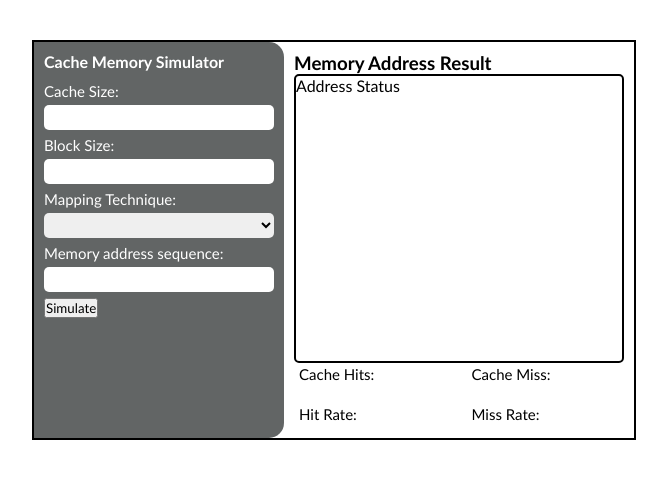
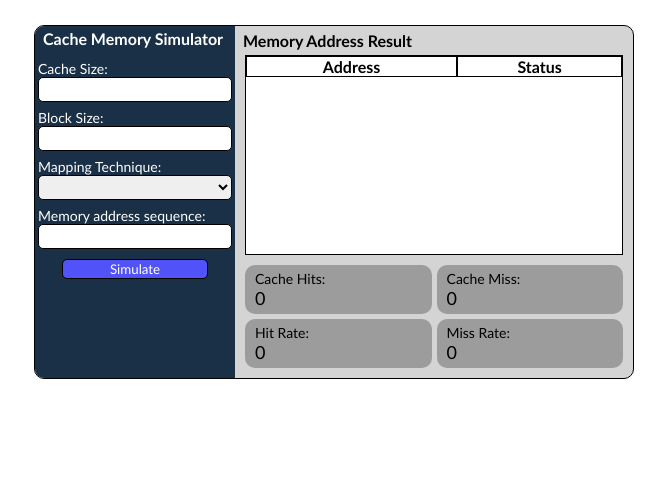
Before and after one commit to Wizz7235/Cache-Memory-Simulator, a plain HTML site: page index.html in a window 1280 px wide. Shown: the whole page, without its empty margins (306-973 px from the left). Drawn offline with Linux system fonts and the light colour scheme.

Commit message:
Final Revision

```diff
--- a/design.css
+++ /dev/null
@@ -1,97 +0,0 @@
-*{
-    font-family: 'Gill Sans', 'Gill Sans MT', Calibri, 'Trebuchet MS', sans-serif;
-    box-sizing: border-box;
-    margin: 0;
-    padding: 0;
-}
-body{
-    display: flex;
-    justify-content: center;
-    align-items: center;
-    min-height: 60vh;
-}
-#frame{
-    display: flex;
-    flex-direction: row;
-    border: solid 2px;
-    height: 50vh;
-}
-#inputField{
-    border: none;
-    border-radius: 0 15px 15px 0;
-    padding: 10px;
-    width: 250px;
-    background-color: rgb(98, 101, 101) ;
-    color: white;
-}
-#inputField h4{
-    margin-bottom: 10px;
-}
-#inputField label{
-    font-size: 15px;
-}
-#inputField input, select{
-    margin: 5px 0 5px 0;
-    width: 100%;
-    height: 25px;
-    border-radius: 5px;
-    padding: 5px;
-    border: none;
-}
-#output{
-
-    padding: 10px;
-    width: 350px;
-    height: 100%;
-    box-sizing: border-box;
-
-    display: flex;
-    flex-direction: column;
-
-    min-height: 0;
-}
-
-#tableContainer{
-    flex: 1;
-    height: 60%;
-    overflow-y: auto;
-    overflow-x: auto;
-    border: solid 2px;
-    border-radius: 5px;
-    width: 100%;
-    min-height: 0;
-}
-#memoryAddressResult{
-    width: 100%;
-    text-align: center;
-}
-table{
-    border: 2px solid;
-}
-thead{
-    width: 100%;
-    text-align: center;
-}
-td{
-    padding: 5px;
-}
-
-#result{
-    display: grid;
-    grid-template-columns: repeat(2, 1fr);
-    gap: 15px;
-    width: 100%;
-}
-#result div{
-    width: 100%;
-    box-sizing: border-box;
-    padding: 2px 5px 5px 5px;
-    font-size: 15px;
-
-    display: flex;
-    flex-direction: column;
-    align-items: flex-start;
-}
-#result p{
-    font-size: 20px;
-}
--- a/index.html
+++ b/index.html
@@ -3,7 +3,7 @@
 <head>
     <meta charset="UTF-8">
     <meta name="viewport" content="width=device-width, initial-scale=1.0">
-    <link rel="stylesheet" href="design.css">
+    <link rel="stylesheet" href="style.css">
     <script src="scripts/values.js" defer></script>
     <script src="scripts/DirectMapping.js" defer></script>
     <script src="scripts/AsssociativeMapping.js" defer></script>
@@ -41,35 +41,36 @@
         </div>
 
         <div id="output">
-            <h3>Memory Address Result</h3>
+            <h4>Memory Address Result</h4>
             <div id="tableContainer">
+                <table>
                     <thead>
                         <tr>
                             <th>Address</th>
                             <th>Status</th>
                         </tr>
-
                     </thead>
                     <tbody id="memoryAddressResult">
 
                     </tbody>
+                 </table>
             </div>
 
         <div id="result">
             <div>Cache Hits:
-                <p id="cacheHits"></p>
+                <p id="cacheHits">0</p>
             </div>
 
             <div>Cache Miss:
-                <p id="cacheMisses"></p>
+                <p id="cacheMisses">0</p>
             </div>
 
             <div>Hit Rate:
-                <p id="hitRate"></p>
+                <p id="hitRate">0</p>
             </div>
 
             <div>Miss Rate:
-                <p id="missRate"></p>
+                <p id="missRate">0</p>
             </div>
         </div>
 
--- /dev/null
+++ b/style.css
@@ -0,0 +1,113 @@
+*{
+    font-family: 'Gill Sans', 'Gill Sans MT', Calibri, 'Trebuchet MS', sans-serif;
+    box-sizing: border-box;
+    margin: 0;
+    padding: 0;
+}
+
+#frame{
+    display: grid;
+    grid-template-columns: 200px 1fr;
+    grid-template-rows: auto auto;
+    width: 600px;
+    margin: auto;
+    margin-top: 25px;
+
+    border-radius: 10px;
+    background: rgb(212, 212, 212);
+    border: solid 1px black;
+}
+
+#inputField{
+    grid-column: 1;
+    width: 200px;
+    grid-row: 1 / span 2;
+    padding: 3px;
+
+    background: rgb(26, 48, 71);
+    color: white;
+    border-radius: 9px 0 0 9px;
+}
+#inputField h4{ margin: 0 5px 10px 5px; }
+#inputField label{ font-size: 14px;}
+#inputField input, select{
+    height: 25px;
+    margin-bottom: 5px;
+    padding: 5px;
+    width: 100%;
+    border-radius: 5px;
+    border: 1px solid;
+}
+
+#simulate{
+    display: block;
+    margin: 0 auto;
+    margin-top: 5px;
+    width: 75%;
+    height: 20px;
+    text-align: center;
+
+    background: rgb(82, 82, 249);
+    color: white;
+    border: 1px solid black;
+    border-radius: 5px;
+
+}
+
+#output{
+    grid-column: 2;
+    grid-row: 1 / span 2;
+}
+
+#output h4{
+    padding: 5px;
+    margin-left: 3px;
+}
+
+#tableContainer{
+    border: 1px solid;
+    margin: auto;
+    margin-bottom: 5px;
+    width: 95%;
+    height: 200px;
+    text-align: center;
+    overflow-y: auto;
+    overflow-x: auto;
+    scrollbar-width: thin;
+    background-color: white;
+}
+table{
+    margin: auto;
+    width: 100%;
+    border-collapse: separate;
+    border-spacing: 0;
+}
+th{
+    position: sticky;
+    top: 0;
+    background: white;
+    z-index: 1;
+    border: 1px solid black;
+}
+td{
+    padding: 8px 10px;
+}
+
+#result{
+    margin: 10px;
+    width: 95%;
+    display: grid;
+    grid-template-columns: repeat(2, 1fr);
+    gap: 5px;
+}
+#result div{
+    background: rgb(157, 156, 156);
+    font-size: 14px;
+    padding: 5px 10px;
+
+    border: none;
+    border-radius: 10px;
+}
+#result p{
+    font-size: 18px;
+}
```
Lines whose indentation alone changed are shown as unchanged.
